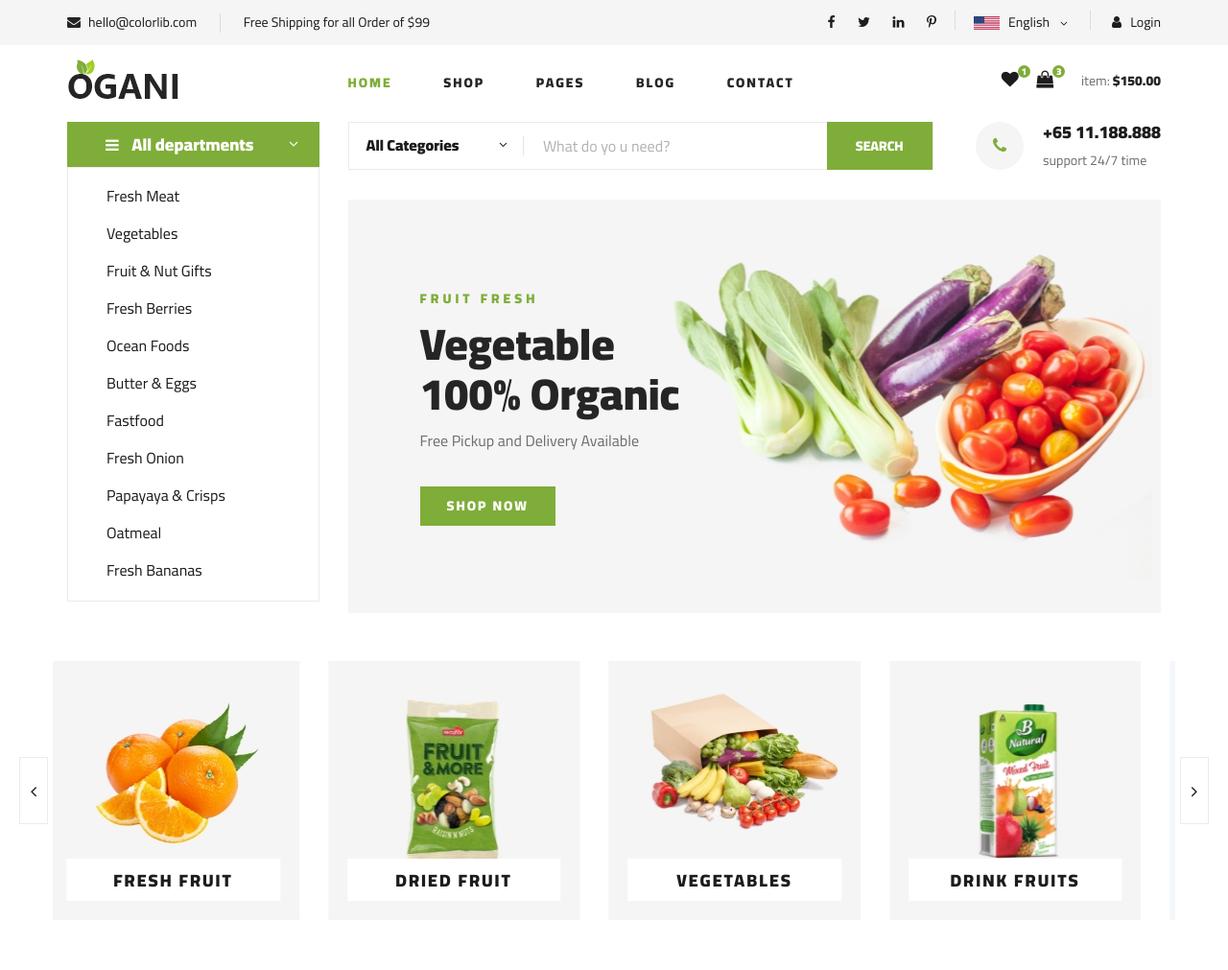
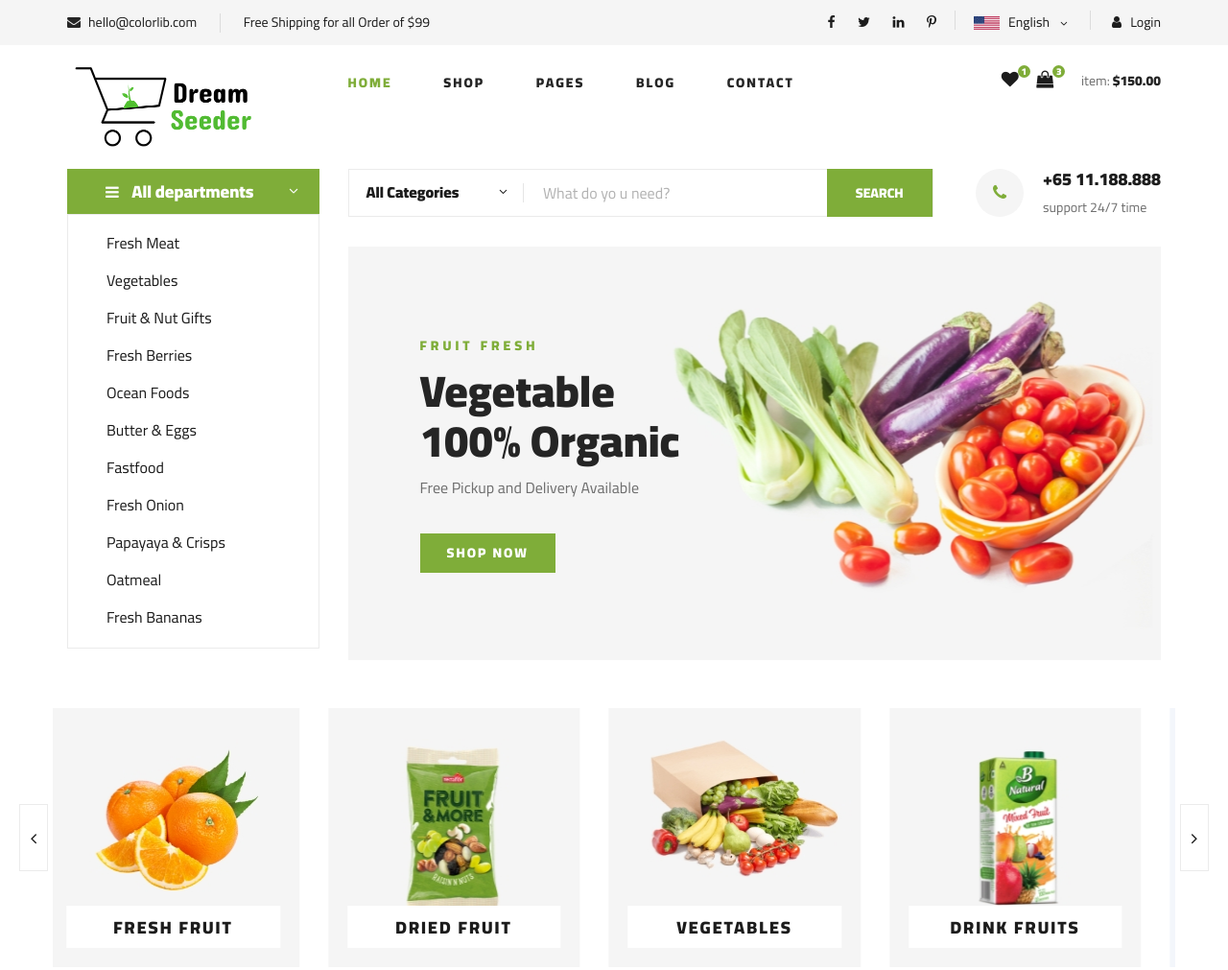
Before and after one commit to Dream-Seeders/dreamseeders-ec, a plain HTML site: page index.html in a window 1280 px wide. Shown: the top 1011 px of the page at 96% size. Drawn offline with Linux system fonts and the light colour scheme.

Commit message:
logods2 commit

```diff
--- a/index.html
+++ b/index.html
@@ -33,7 +33,7 @@
     <div class="humberger__menu__overlay"></div>
     <div class="humberger__menu__wrapper">
         <div class="humberger__menu__logo">
-            <a href="#"><img src="img/logo.png" alt=""></a>
+            <a href="#"><img src="img/dslogo2.png" alt=""></a>
         </div>
         <div class="humberger__menu__cart">
             <ul>
@@ -130,7 +130,7 @@
             <div class="row">
                 <div class="col-lg-3">
                     <div class="header__logo">
-                        <a href="./index.html"><img src="img/logo.png" alt=""></a>
+                        <a href="./index.html"><img src="img/dslogo2.png" alt=""></a>
                     </div>
                 </div>
                 <div class="col-lg-6">
@@ -701,7 +701,7 @@
                 <div class="col-lg-3 col-md-6 col-sm-6">
                     <div class="footer__about">
                         <div class="footer__about__logo">
-                            <a href="./index.html"><img src="img/logo.png" alt=""></a>
+                            <a href="./index.html"><img src="img/dslogo2.png" alt=""></a>
                         </div>
                         <ul>
                             <li>Address: 60-49 Road 11378 New York</li>
```
Also changed, not shown: img/dslogo.png (added), img/dslogo1.png (added), img/dslogo2.png (added).
